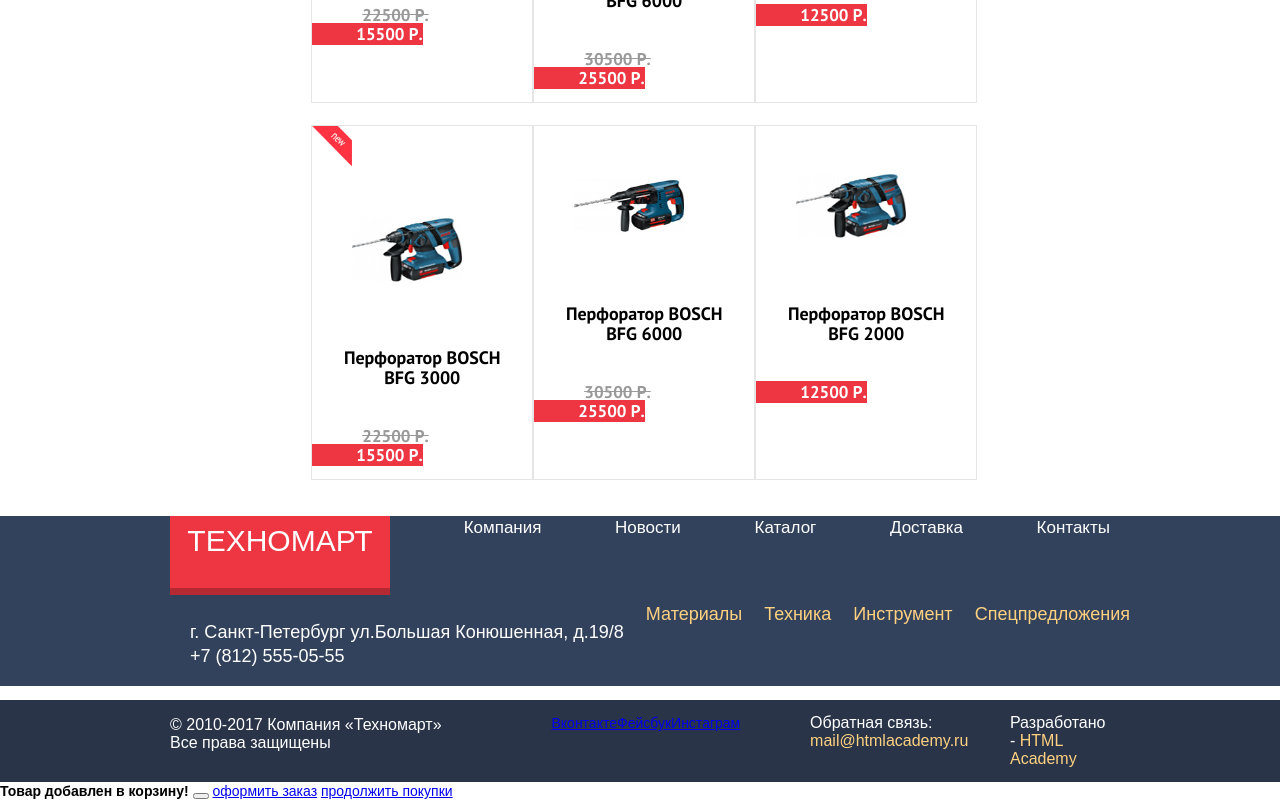
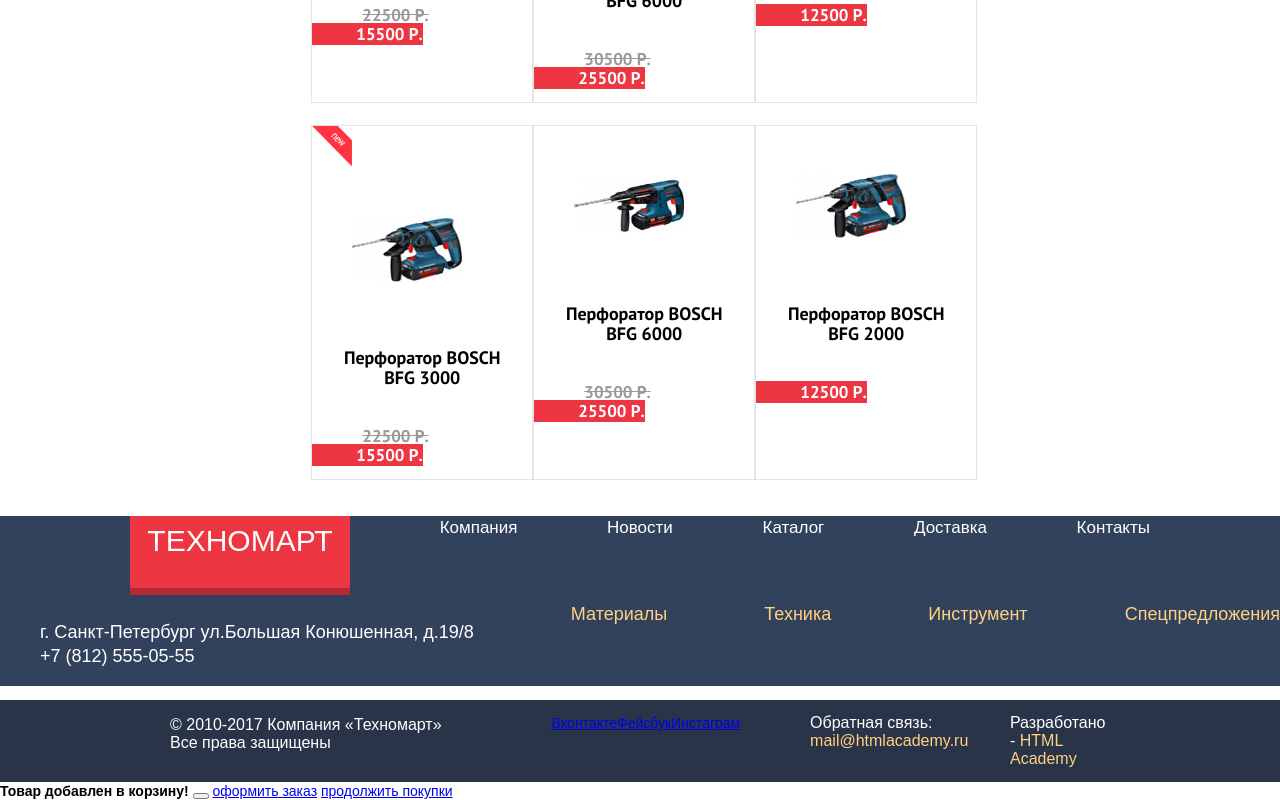
Before and after one commit to dmitryzolot/902855-technomart, a plain HTML site: page catalog.html in a window 1280 px wide. Shown: the part 945-1745 px from the top of the page. Drawn offline with Linux system fonts and the light colour scheme; a web font is replaced by a local one.

Commit message:
Предзащита
- доп изменения для валидации

```diff
--- a/catalog.html
+++ b/catalog.html
@@ -164,7 +164,7 @@
       <div class="upper_footer">
 
 		<ul class="site-navigation-bottom">
-          <div class="aligner">
+
 		  <li>
 			<a class="main-footer-logo" href="index.html">
 				<div class="site_logo_bottom">Техномарт</div>
@@ -175,10 +175,10 @@
           <li><a href="catalog.html">Каталог</a></li>
           <li><a href="shipping.html">Доставка</a></li>
           <li><a href="contacts.html">Контакты</a></li>
-		  </div>
+
         </ul>
         <ul class="product-navigation">
-		<div class="aligner">
+
           <li>
 			<p class="footer-contacts">г. Санкт-Петербург ул.Большая Конюшенная, д.19/8<br>+7 (812) 555-05-55</p>
 		  </li>
@@ -186,7 +186,7 @@
           <li><a href="equipment.html">Техника</a></li>
           <li><a href="tools.html">Инструмент</a></li>
           <li><a href="promotion.html">Спецпредложения</a></li>
-		  </div>
+
         </ul>
       </div>
       <div class="lower_footer">
```
Also changed, not shown: index.html (+2 -2 lines).
